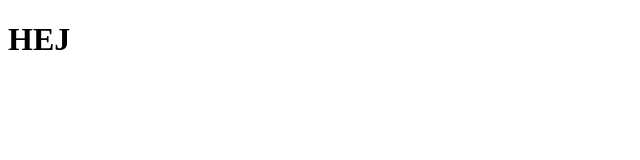
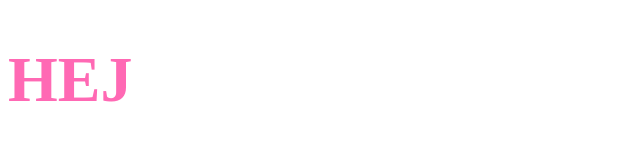
Before and after one commit to sarameisner/gitleg, a plain HTML site: page index.html in a window 1280 px wide. Shown: the whole page, without its empty margins (0-640 px from the left). Drawn offline with Linux system fonts and the light colour scheme.

Commit message:
rettelser

```diff
--- a/index.html
+++ b/index.html
@@ -4,6 +4,7 @@
 <head>
     <meta charset="UTF-8">
     <meta name="viewport" content="width=device-width, initial-scale=1.0">
+    <link rel="stylesheet" href="styles.css">
     <title>Document</title>
 </head>
 
--- a/styles.css
+++ b/styles.css
@@ -1,3 +1,5 @@
 h1 {
   color: hotpink;
+  font-size: 4rem;
+  transition: 3s;
 }
```
